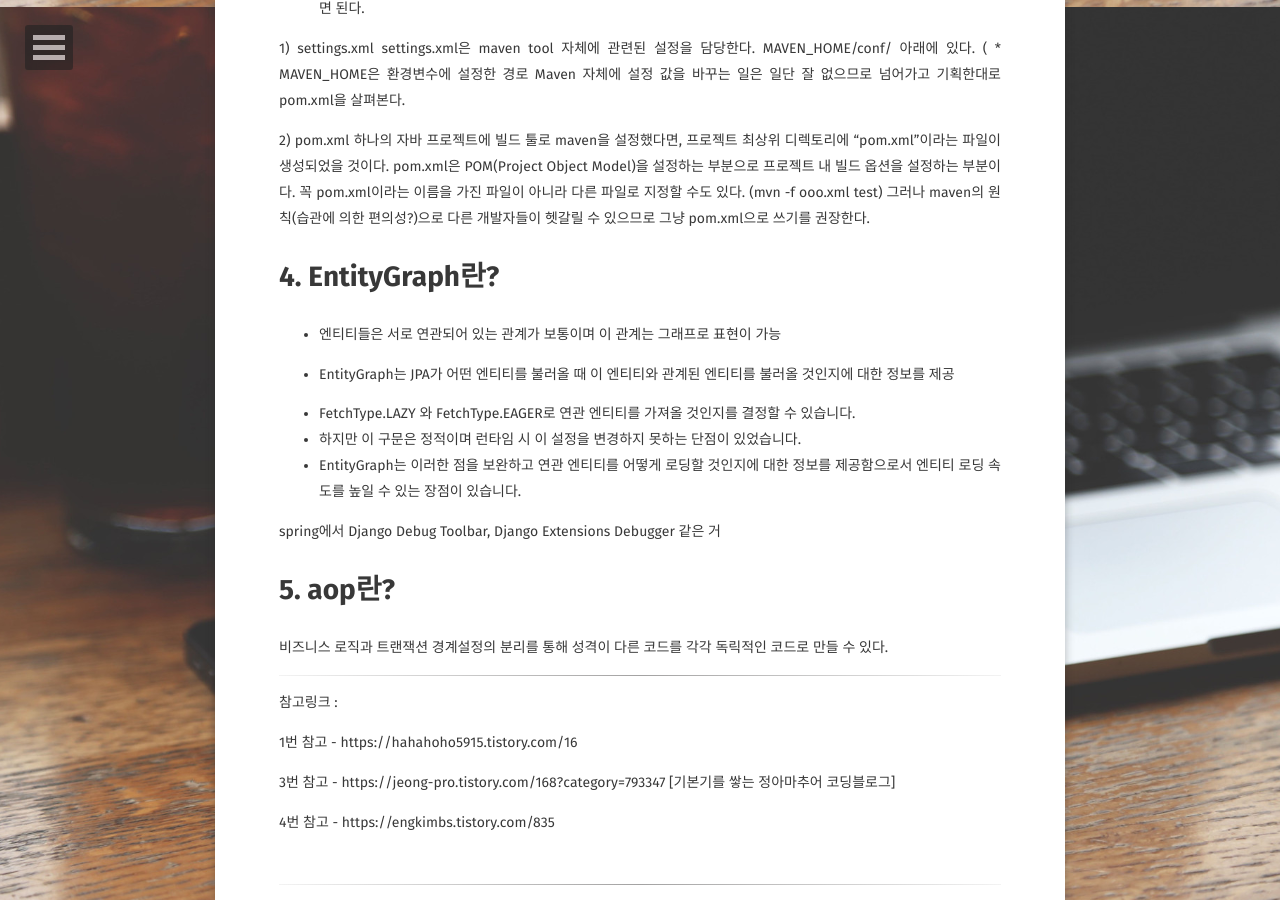
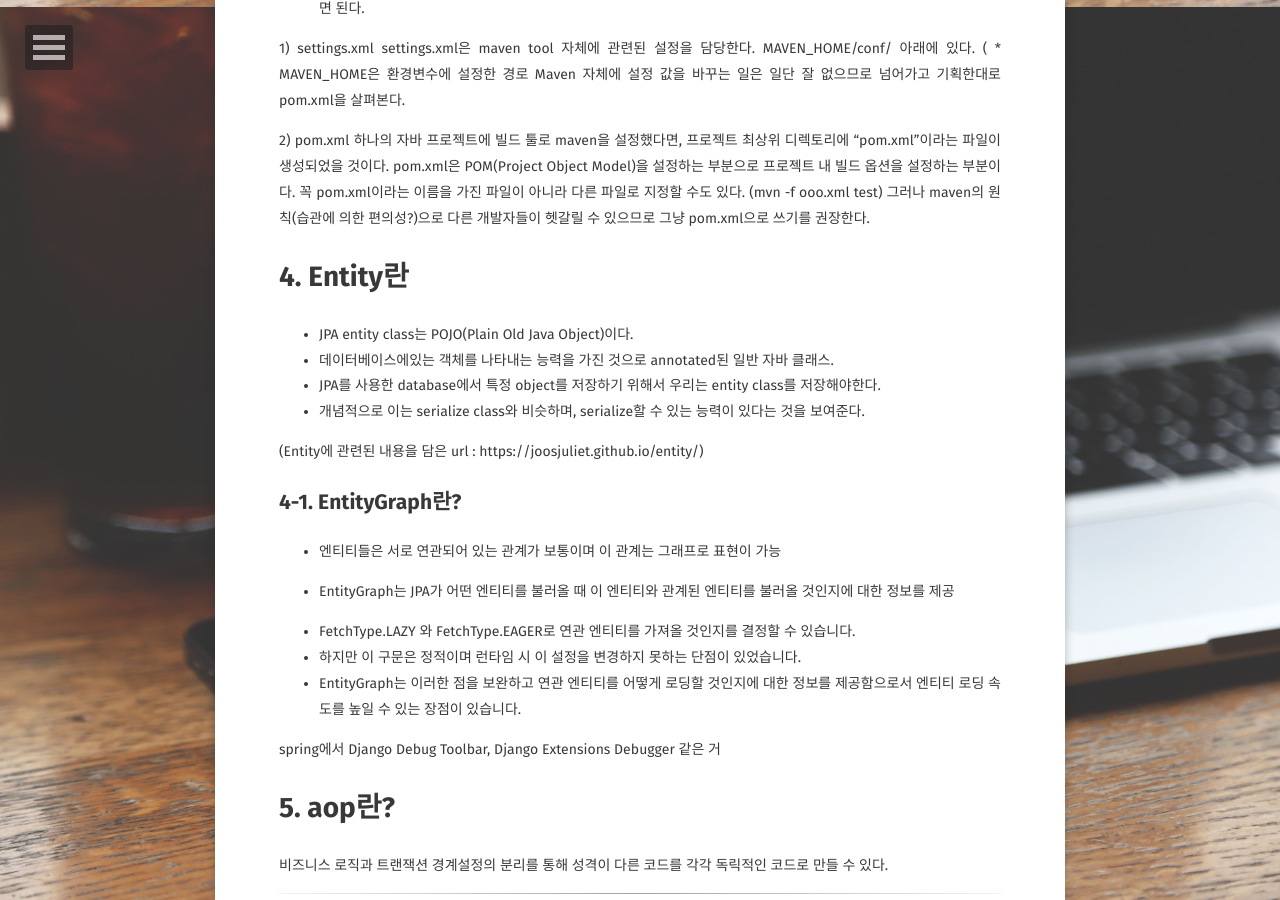
Before and after one commit to JoosJuliet/joosjuliet.github.io, a Jekyll site: the page built from _posts/2019-03-30-spring_technical_interview.md, in a window 1280 px wide and 900 px high, scrolled down 1793 px. Built offline with Jekyll 4.4.1, drawn with Linux system fonts in a browser that asks for light colours; some web fonts are replaced.

Commit message:
entity 내용추가

```diff
--- a/_posts/2019-03-30-spring_technical_interview.md
+++ b/_posts/2019-03-30-spring_technical_interview.md
@@ -81,7 +81,15 @@ Maven 자체에 설정 값을 바꾸는 일은 일단 잘 없으므로 넘어가
 2) pom.xml
 하나의 자바 프로젝트에 빌드 툴로 maven을 설정했다면, 프로젝트 최상위 디렉토리에 "pom.xml"이라는 파일이 생성되었을 것이다. pom.xml은 POM(Project Object Model)을 설정하는 부분으로 프로젝트 내 빌드 옵션을 설정하는 부분이다. 꼭 pom.xml이라는 이름을 가진 파일이 아니라 다른 파일로 지정할 수도 있다. (mvn -f ooo.xml test) 그러나 maven의 원칙(습관에 의한 편의성?)으로 다른 개발자들이 헷갈릴 수 있으므로 그냥 pom.xml으로 쓰기를 권장한다.
 
-# 4. EntityGraph란?
+# 4. Entity란
+- JPA entity class는 POJO(Plain Old Java Object)이다.
+- 데이터베이스에있는 객체를 나타내는 능력을 가진 것으로 annotated된 일반 자바 클래스.
+- JPA를 사용한 database에서 특정 object를 저장하기 위해서 우리는 entity class를 저장해야한다.
+- 개념적으로 이는 serialize class와 비슷하며, serialize할 수 있는 능력이 있다는 것을 보여준다.
+
+(Entity에 관련된 내용을 담은 url : https://joosjuliet.github.io/entity/)
+
+## 4-1. EntityGraph란?
 - 엔티티들은 서로 연관되어 있는 관계가 보통이며 이 관계는 그래프로 표현이 가능
 - EntityGraph는 JPA가 어떤 엔티티를 불러올 때 이 엔티티와 관계된 엔티티를 불러올 것인지에 대한 정보를 제공
 
```
